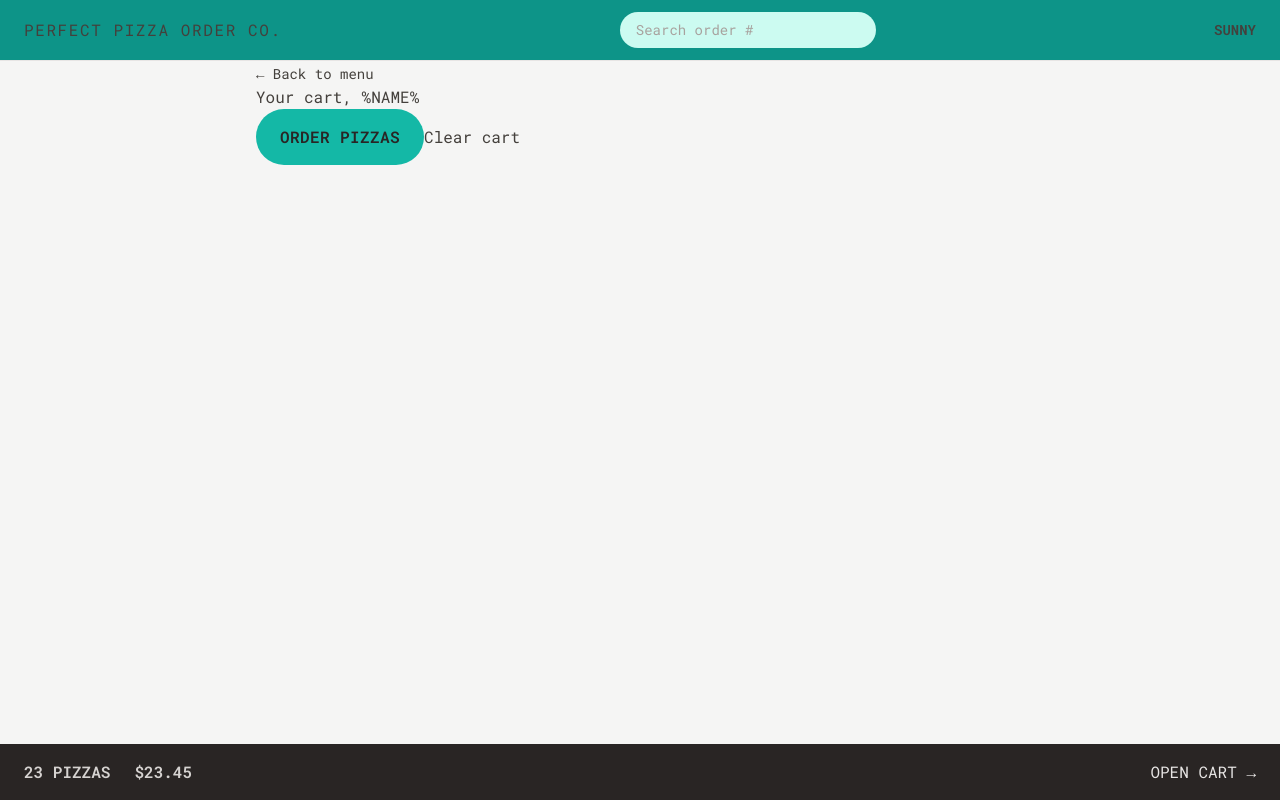
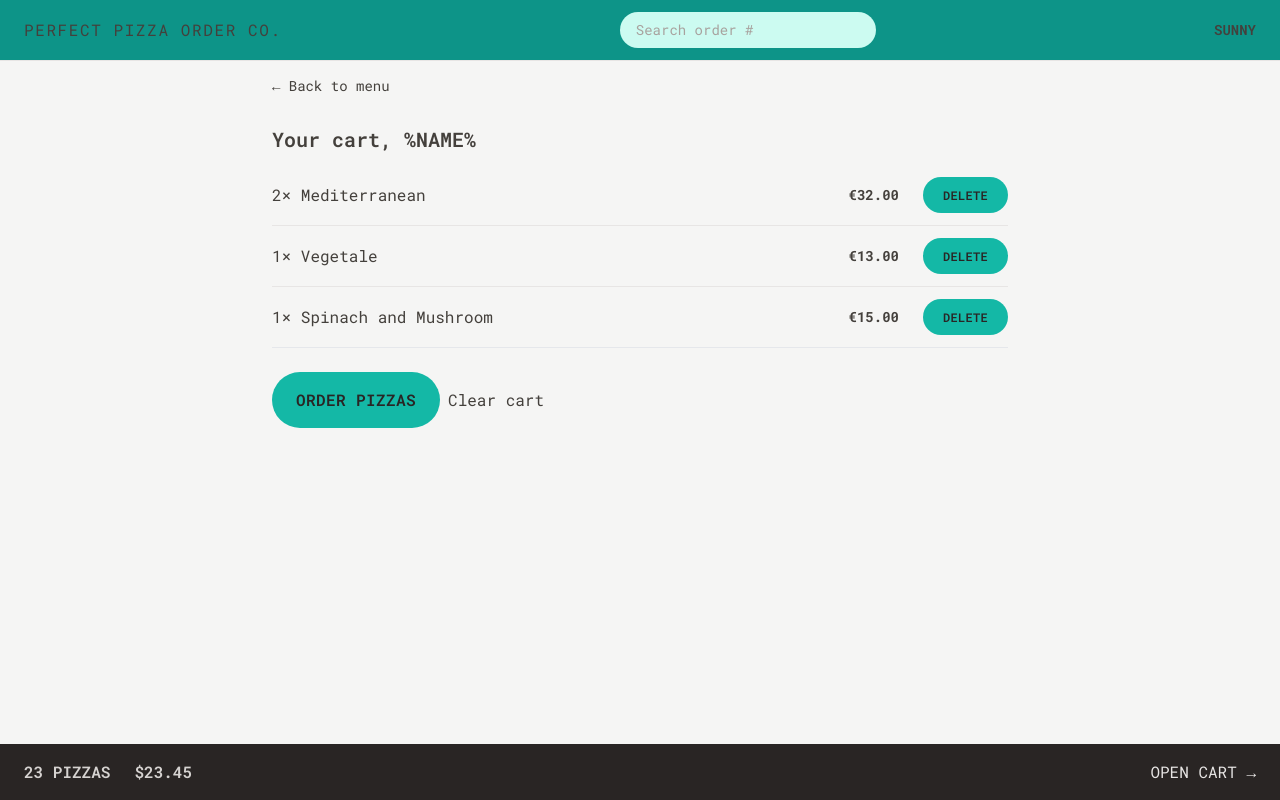
Before and after one commit to SunpreetSandhu/order-app, a React (Vite) app: page /cart in a window 1280 px wide. Built offline with nearby package versions, Linux system fonts and the light colour scheme.

Commit message:
styled cart item

```diff
--- a/src/features/cart/Cart.jsx
+++ b/src/features/cart/Cart.jsx
@@ -1,6 +1,7 @@
 import { Link } from 'react-router-dom';
 import Button from '../../ui/Button';
 import LinkButton from '../../ui/LinkButton';
+import CartItem from './CartItem';
 
 const fakeCart = [
   {
@@ -30,12 +31,16 @@
   const cart = fakeCart;
 
   return (
-    <div>
+    <div className="px-4 py-3">
       <LinkButton to="/menu">&larr; Back to menu</LinkButton>
 
-      <h2>Your cart, %NAME%</h2>
-
-      <div>
+      <h2 className="mt-7 text-xl font-semibold">Your cart, %NAME%</h2>
+      <ul className="mt-3 divide-y divide-stone-200 border-b">
+        {cart.map((item) => (
+          <CartItem item={item} key={item.key} />
+        ))}
+      </ul>
+      <div className="mt-6 space-x-2">
         <Button type="primary" to="/order/new">
           Order pizzas
         </Button>
--- a/src/features/cart/CartItem.jsx
+++ b/src/features/cart/CartItem.jsx
@@ -1,15 +1,17 @@
-import { formatCurrency } from "../../utils/helpers";
+import Button from '../../ui/Button';
+import { formatCurrency } from '../../utils/helpers';
 
 function CartItem({ item }) {
   const { pizzaId, name, quantity, totalPrice } = item;
 
   return (
-    <li>
-      <p>
+    <li className="py-3 sm:flex sm:items-center sm:justify-between">
+      <p className="mb-1 sm:mb-0">
         {quantity}&times; {name}
       </p>
-      <div>
-        <p>{formatCurrency(totalPrice)}</p>
+      <div className="flex items-center justify-between sm:gap-6">
+        <p className="text-sm font-bold">{formatCurrency(totalPrice)}</p>
+        <Button type="small">Delete</Button>
       </div>
     </li>
   );
```
